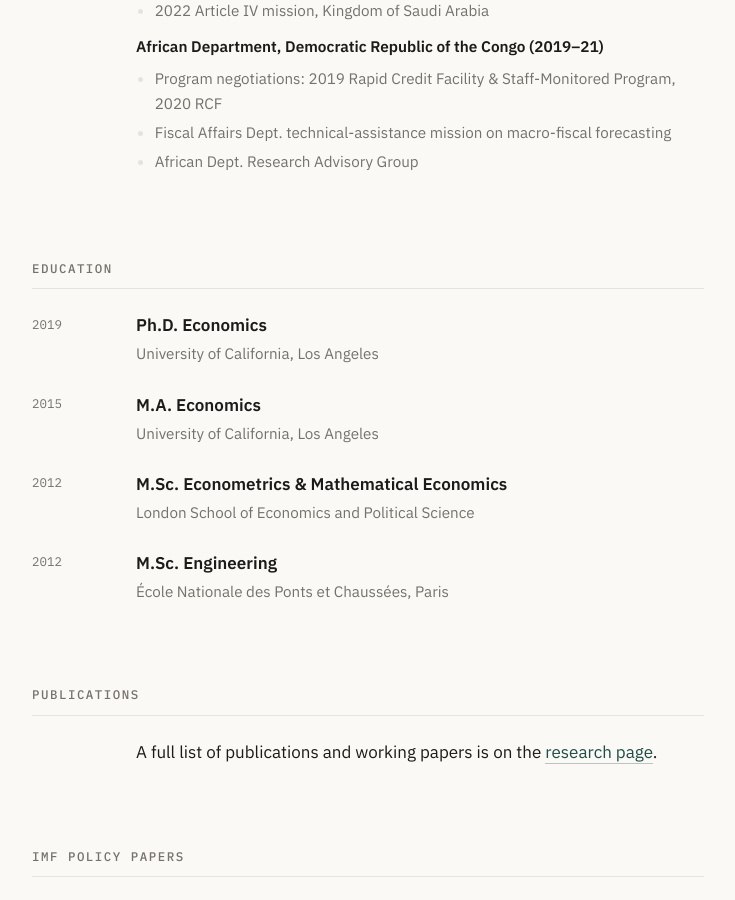
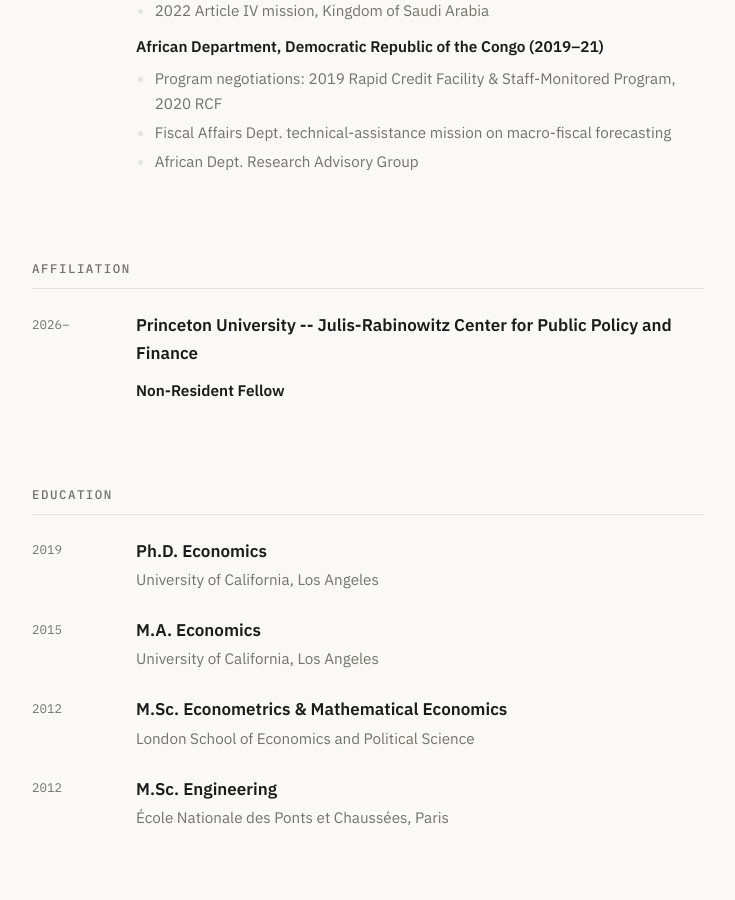
Before and after one commit to flavienmoreau/flavienmoreau.github.io, a Jekyll site: the page built from cv.md, in a window 1280 px wide and 900 px high, scrolled down 844 px. Shown: the whole window, without its empty margins (272-1007 px from the left). Built offline with Jekyll 4.4.1, drawn with Linux system fonts in a browser that asks for light colours.

Commit message:
Add affiliation to Princeton University
Added affiliation section for Princeton University.

```diff
--- a/cv.md
+++ b/cv.md
@@ -46,6 +46,15 @@ title: CV
     </ul>
   </div>
 </section>
+
+<section class="section">
+  <h2>Affiliation</h2>
+    <div class="entry">
+      <span class="date">2026–</span>
+      <div class="title">Princeton University -- Julis-Rabinowitz Center for Public Policy and Finance</div>
+      <div class="sub">Non-Resident Fellow</div>
+    </div>
+  </section>
 
 <section class="section">
   <h2>Education</h2>
```
